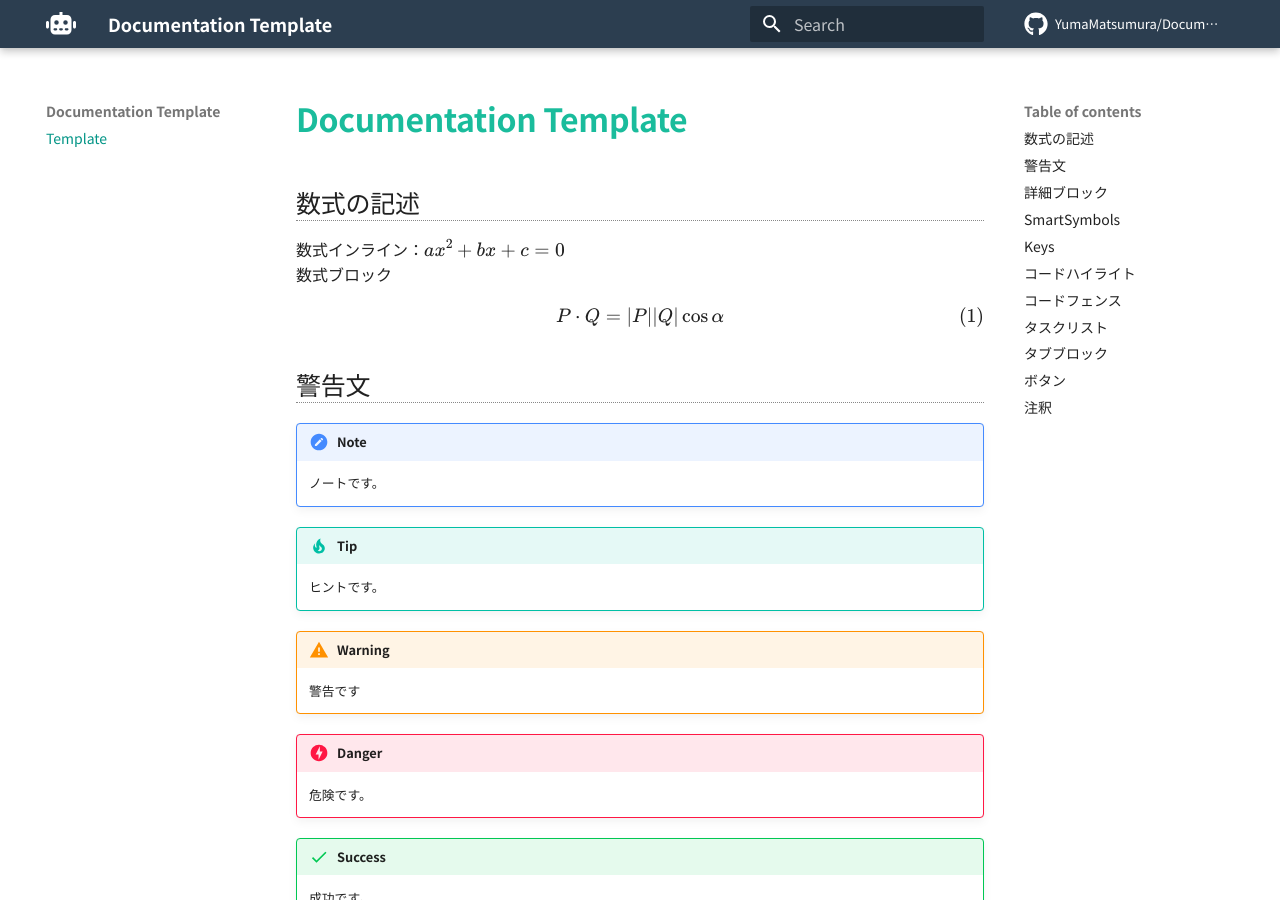
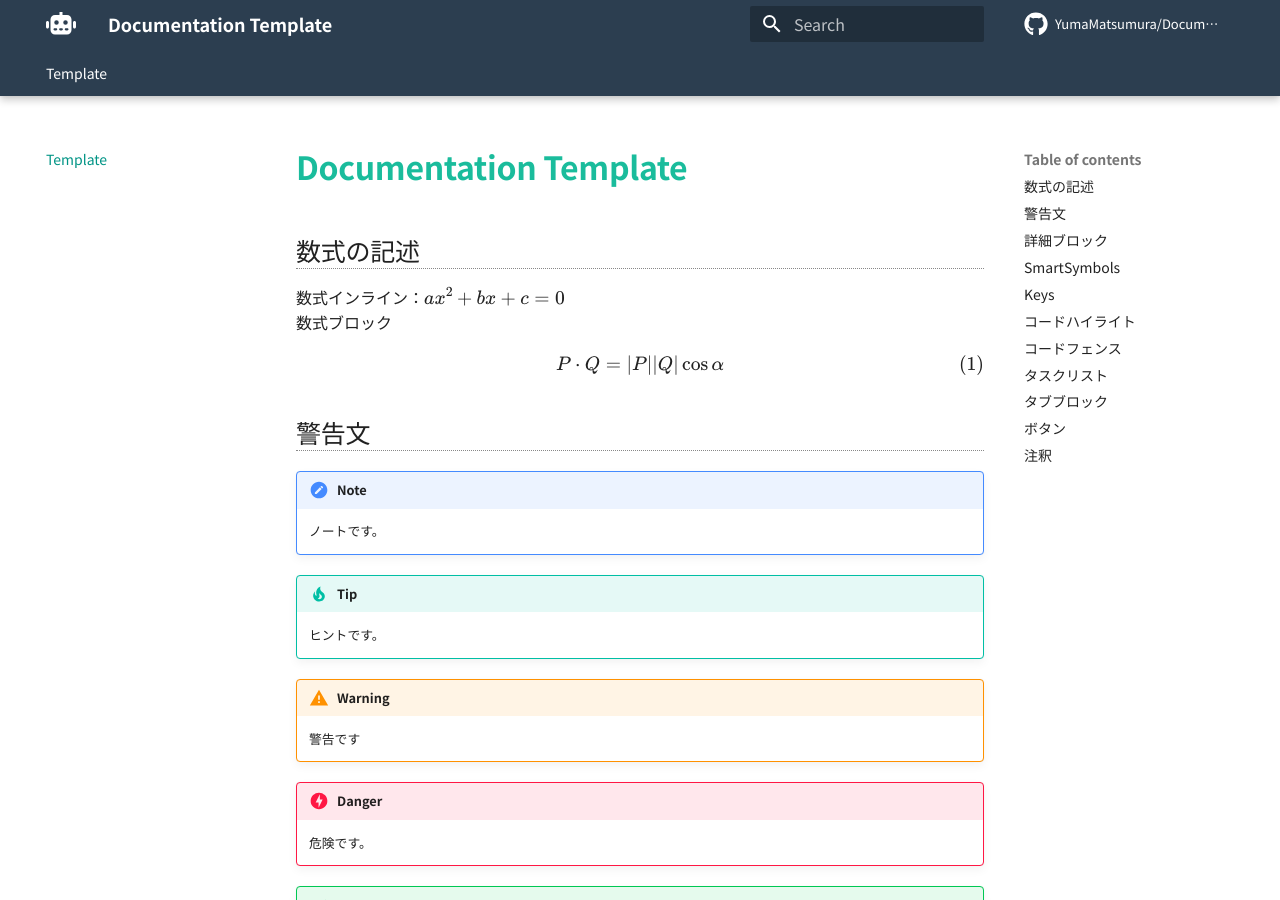
Before and after one commit to YumaMatsumura/documentation_template, an MkDocs documentation site: the page built from docs/index.md, in a window 1280 px wide and 900 px high. Built offline with MkDocs 1.6.1 and Material for MkDocs 9.7.7, drawn with Linux system fonts in a browser that asks for light colours; nearby versions of some CDN libraries; comment, search, counter and statistics services are not loaded.

Commit message:
Add tabs

```diff
--- a/mkdocs.yaml
+++ b/mkdocs.yaml
@@ -18,6 +18,8 @@ theme:
     primary: teal  # テーマカラー
   features:
     - content.code.copy # コードコピーボタンの追加
+    - navigation.tabs # タブの追加
+    - navigation.tabs.sticky # 画面スクロールした場合もタブを有効化
     - navigation.top # ドップに戻るボタンの追加
 plugins:
   search:
```
